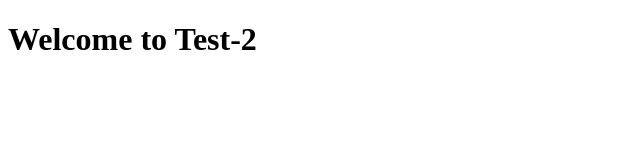
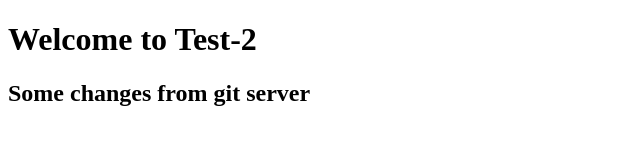
Before and after one commit to tutulhaque/test-2, a plain HTML site: page index.html in a window 1280 px wide. Shown: the whole page, without its empty margins (0-640 px from the left). Drawn offline with Linux system fonts and the light colour scheme.

Commit message:
Update index.html

```diff
--- a/index.html
+++ b/index.html
@@ -7,6 +7,7 @@
     <title>This is the test-2</title>
 </head>
 <h1>Welcome to Test-2</h1>
+    <h2>Some changes from git server</h2>
 
 <body>
 
```
